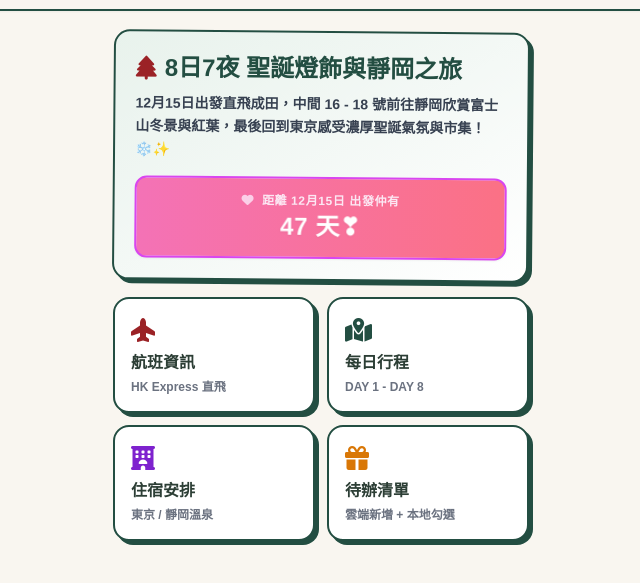
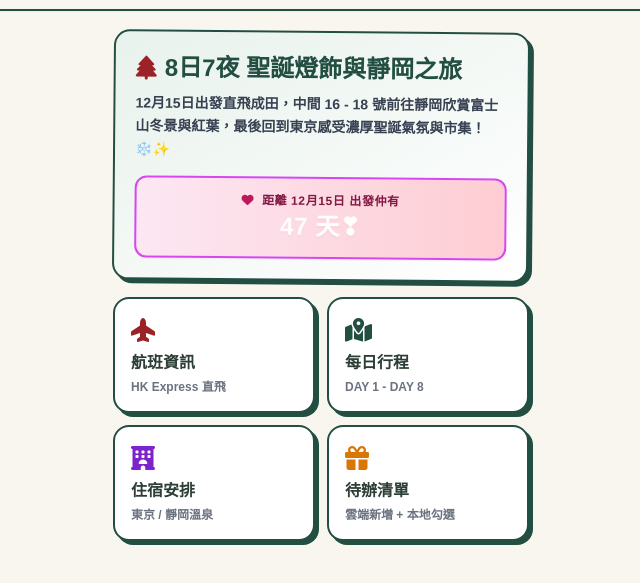
Before and after one commit to Hapbeey/tokyo-trip-2026, a plain HTML site: page index.html in a window 1280 px wide. Shown: the part 103-686 px from the top of the page, without its empty margins (319-959 px from the left). Drawn offline with nearby package versions, Linux system fonts and the light colour scheme; no server answers; a web font is replaced by a local one.

Commit message:
Update color

```diff
--- a/index.html
+++ b/index.html
@@ -117,9 +117,9 @@
                 </p>
 
                 <!-- 出發倒數計時器 (粉紅主題 + 心形驚嘆號) -->
-                <div class="bg-gradient-to-r from-pink-400 to-rose-400 text-white p-3.5 pink-box-sm text-center shadow-sm">
-                    <div class="text-xs font-bold tracking-wider text-pink-100 mb-0.5">
-                        <i class="fa-solid fa-heart mr-1 text-pink-200"></i> 距離 12月15日 出發仲有
+                <div class="bg-gradient-to-r from-pink-100 to-rose-200 text-white p-3.5 pink-box-sm text-center shadow-sm">
+                    <div class="text-xs font-bold tracking-wider text-pink-900 mb-0.5">
+                        <i class="fa-solid fa-heart mr-1 text-pink-700"></i> 距離 12月15日 出發仲有
                     </div>
                     <div id="countdown-timer" class="text-2xl font-black tracking-wide text-white drop-shadow-sm">
                         計算中...
```
